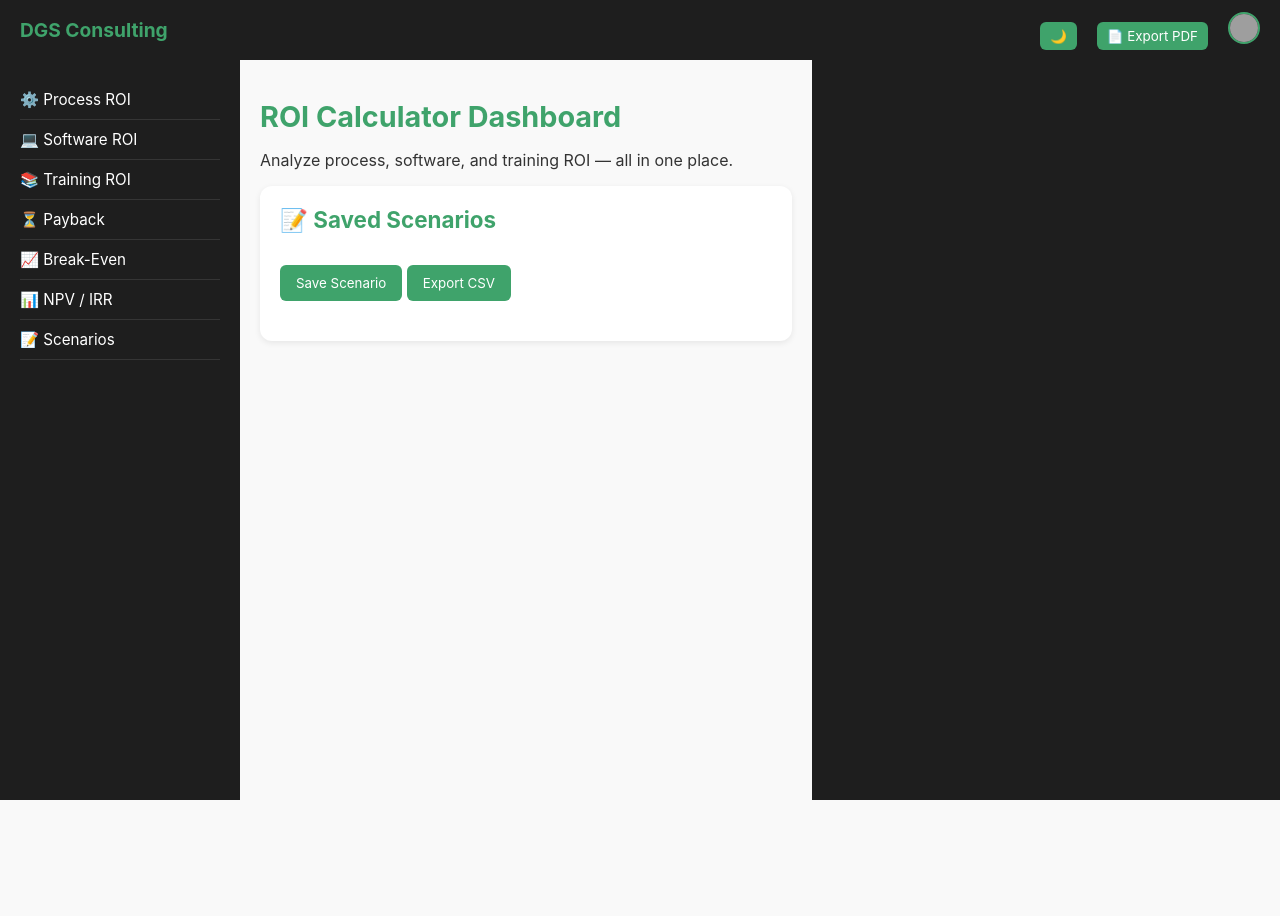
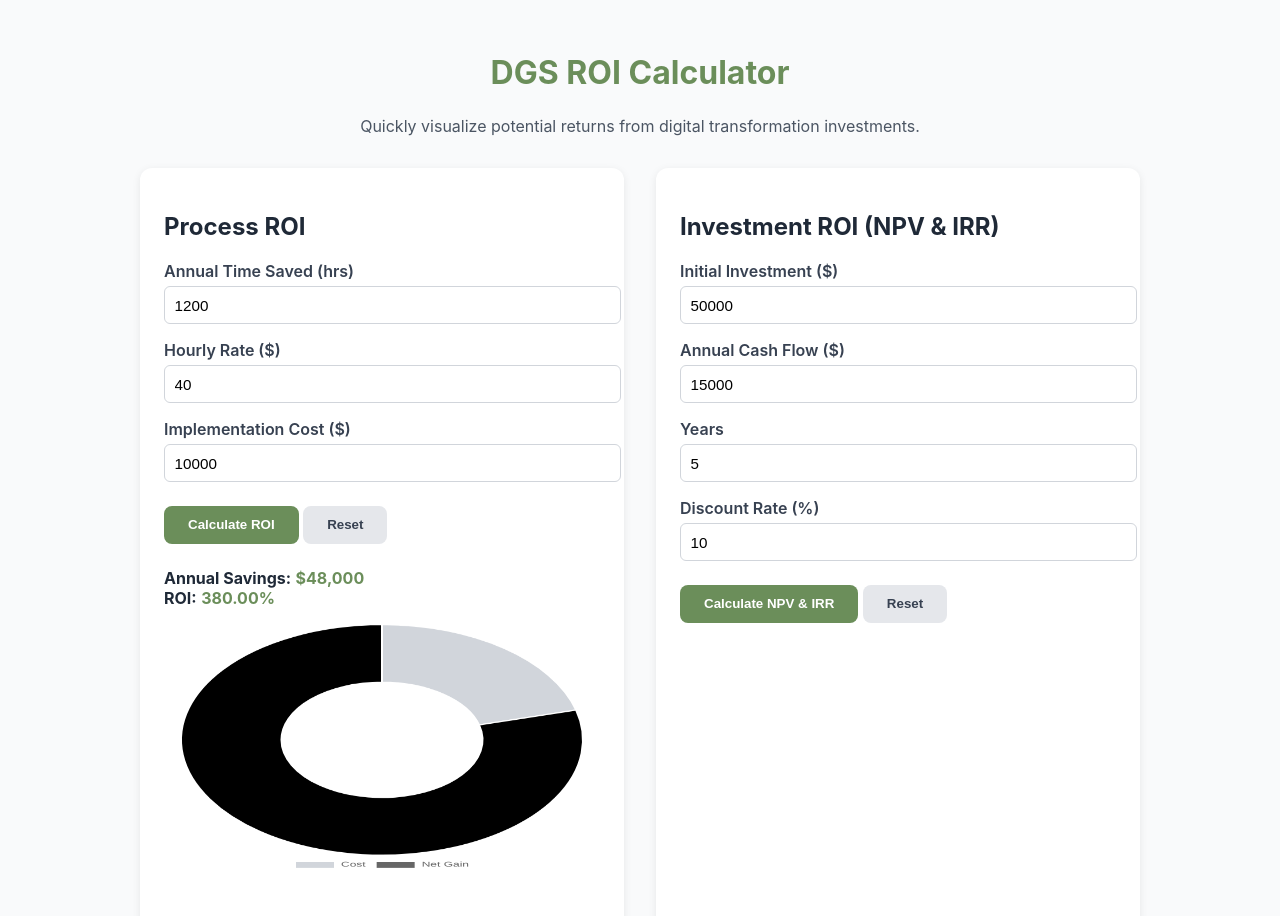
Before and after one commit to DGSConsulting/ROI-Calculator-Suite, a plain HTML site: page index.html in a window 1280 px wide. Before the commit the page ends 800 px from the top, so only its background shows below. Drawn offline with nearby package versions, Linux system fonts and the light colour scheme; grey boxes are pictures that could not be loaded.

Commit message:
Update index.html

```diff
--- a/index.html
+++ b/index.html
@@ -1,201 +1,277 @@
 <!DOCTYPE html>
 <html lang="en">
 <head>
-  <meta charset="UTF-8"/>
-  <meta name="viewport" content="width=device-width, initial-scale=1.0"/>
-  <title>DGS ROI Calculator Suite</title>
-  <script src="https://cdn.jsdelivr.net/npm/chart.js"></script>
+  <meta charset="UTF-8" />
+  <meta name="viewport" content="width=device-width, initial-scale=1.0" />
+  <title>DGS ROI Calculator - Refined</title>
   <style>
     :root {
-      --green: #3fa36b;
-      --dark: #1e1e1e;
-      --gray: #dcdcdc;
-      --light: #f9f9f9;
-      --text: #333;
-    }
-    [data-theme="dark"] {
-      --light: #121212;
-      --text: #f1f1f1;
-      --gray: #2a2a2a;
-      --dark: #000;
+      --primary: #6B8E5A;
+      --accent: #9CAF88;
+      --dark: #1f2937;
+      --light: #f9fafb;
+      --border: #d1d5db;
+      --radius: 12px;
+      --shadow: 0 2px 8px rgba(0,0,0,0.08);
     }
 
-    * { box-sizing: border-box; font-family: "Inter", sans-serif; }
     body {
+      font-family: 'Inter', sans-serif;
+      background: var(--light);
+      color: var(--dark);
       margin: 0;
+      padding: 2rem;
       display: flex;
-      background: var(--light);
-      color: var(--text);
-      height: 100vh;
-      transition: background 0.3s, color 0.3s;
+      flex-direction: column;
+      align-items: center;
+      min-height: 100vh;
     }
 
-    .topbar {
-      position: fixed;
-      top: 0; left: 0; right: 0;
-      height: 60px;
-      background: var(--dark);
-      display: flex;
-      align-items: center;
-      justify-content: space-between;
-      padding: 0 20px;
-      z-index: 1000;
-    }
-    .logo { color: var(--green); font-weight: bold; font-size: 1.2rem; }
-    .topbar-right { display: flex; align-items: center; gap: 20px; }
-    .toggle-btn {
-      background: var(--green); color: white; padding: 6px 10px;
-      border: none; border-radius: 6px; cursor: pointer;
-    }
-    .profile-menu { position: relative; cursor: pointer; }
-    .profile-menu img { width: 32px; height: 32px; border-radius: 50%; border: 2px solid var(--green); }
-    .dropdown {
-      display: none; position: absolute; top: 40px; right: 0;
-      background: white; color: #333; border-radius: 6px; overflow: hidden;
-      box-shadow: 0 2px 8px rgba(0,0,0,0.15); min-width: 150px;
-    }
-    .dropdown.dark { background: #222; color: #f1f1f1; }
-    .dropdown a {
-      display: block; padding: 10px; text-decoration: none; color: inherit;
-    }
-    .dropdown a:hover { background: var(--green); color: white; }
-    .profile-menu.active .dropdown { display: block; }
-
-    .sidebar {
-      width: 240px;
-      background: var(--dark);
-      color: white;
-      display: flex;
-      flex-direction: column;
-      padding: 80px 20px 20px;
-    }
-    .sidebar a {
-      color: white; text-decoration: none;
-      padding: 10px 0; display: block;
-      font-size: 0.95rem;
-      border-bottom: 1px solid rgba(255,255,255,0.1);
-    }
-    .sidebar a:hover { color: var(--green); }
-
-    .main {
-      flex: 1;
-      padding: 80px 20px 20px;
-      overflow-y: auto;
-    }
-    h1 { color: var(--green); font-size: 1.8rem; margin-bottom: 0.5rem; }
-    .section {
-      background: white; padding: 20px; margin-bottom: 20px;
-      border-radius: 12px; box-shadow: 0 2px 6px rgba(0,0,0,0.08);
-      transition: background 0.3s, color 0.3s;
-    }
-    [data-theme="dark"] .section {
-      background: #1e1e1e; color: var(--text);
-      box-shadow: 0 2px 6px rgba(255,255,255,0.05);
-    }
-    .section h2 { margin-top: 0; font-size: 1.4rem; color: var(--green); }
-    label { display: block; margin-top: 10px; font-size: 0.9rem; }
-    input {
-      width: 100%; padding: 8px; margin-top: 4px;
-      border: 1px solid var(--gray); border-radius: 6px;
-      background: var(--light); color: var(--text);
-    }
-    button {
-      background: var(--green); color: white;
-      border: none; padding: 10px 16px; margin-top: 12px;
-      border-radius: 6px; cursor: pointer;
-      transition: background 0.3s;
-    }
-    button:hover { background: #318d5a; }
-    .result { font-weight: bold; margin-top: 10px; }
-    canvas { margin-top: 15px; }
-    .scenarios { margin-top: 20px; }
-    .scenario-item {
-      background: #f1f1f1; padding: 10px; border-radius: 8px; margin-top: 8px;
-    }
-    [data-theme="dark"] .scenario-item { background: #2a2a2a; }
-
-    footer {
-      text-align: center;
-      padding: 20px;
-      background: var(--dark);
-      color: white;
-      margin-top: 20px;
+    h1 {
+      color: var(--primary);
+      margin-bottom: 0.5rem;
     }
 
-    @media print {
-      body { display: block; background: white; color: black; }
-      .topbar, .sidebar, .toggle-btn { display: none !important; }
-      footer { color: black; background: white; border-top: 1px solid #ccc; }
-      .section { page-break-inside: avoid; }
+    p.subtitle {
+      color: #4b5563;
+      margin-bottom: 2rem;
+    }
+
+    .calculator-container {
+      display: grid;
+      grid-template-columns: 1fr 1fr;
+      gap: 2rem;
+      max-width: 1000px;
+      width: 100%;
+    }
+
+    .card {
+      background: #fff;
+      border-radius: var(--radius);
+      box-shadow: var(--shadow);
+      padding: 1.5rem;
+      transition: transform 0.2s ease, box-shadow 0.2s ease;
+    }
+    .card:hover {
+      transform: translateY(-4px);
+      box-shadow: 0 4px 12px rgba(0,0,0,0.12);
+    }
+
+    label {
+      font-weight: 600;
+      display: block;
+      margin-top: 1rem;
+      color: #374151;
+    }
+
+    input {
+      width: 100%;
+      padding: 0.6rem;
+      margin-top: 0.3rem;
+      border: 1px solid var(--border);
+      border-radius: 6px;
+      font-size: 0.95rem;
+    }
+
+    button {
+      margin-top: 1.5rem;
+      background: var(--primary);
+      border: none;
+      color: #fff;
+      padding: 0.7rem 1.5rem;
+      border-radius: 8px;
+      font-weight: 600;
+      cursor: pointer;
+      transition: background 0.2s ease;
+    }
+    button:hover { background: #557343; }
+    button.secondary { background: #e5e7eb; color: #374151; }
+    button.secondary:hover { background: #d1d5db; }
+
+    .result {
+      margin-top: 1.5rem;
+      font-size: 1rem;
+      color: var(--dark);
+    }
+
+    .result-value {
+      font-weight: 700;
+      color: var(--primary);
+    }
+
+    canvas {
+      width: 100% !important;
+      height: 250px !important;
+      margin-top: 1rem;
+    }
+
+    @media (max-width: 800px) {
+      .calculator-container { grid-template-columns: 1fr; }
     }
   </style>
 </head>
-<body data-theme="light">
+<body>
+  <h1>DGS ROI Calculator</h1>
+  <p class="subtitle">Quickly visualize potential returns from digital transformation investments.</p>
 
-  <div class="topbar">
-    <div class="logo">DGS Consulting</div>
-    <div class="topbar-right">
-      <button class="toggle-btn" onclick="toggleTheme()">🌙</button>
-      <button class="toggle-btn" onclick="exportPDF()">📄 Export PDF</button>
-      <div class="profile-menu" onclick="toggleProfileMenu()">
-        <img src="https://i.pravatar.cc/100" alt="User">
-        <div class="dropdown">
-          <a href="#">Profile</a>
-          <a href="#">Settings</a>
-          <a href="#">Logout</a>
-        </div>
-      </div>
+  <div class="calculator-container">
+    <div class="card">
+      <h2>Process ROI</h2>
+      <label>Annual Time Saved (hrs)</label>
+      <input id="processHours" type="number" value="1200" />
+
+      <label>Hourly Rate ($)</label>
+      <input id="hourlyRate" type="number" value="40" />
+
+      <label>Implementation Cost ($)</label>
+      <input id="implementationCost" type="number" value="10000" />
+
+      <button id="calcProcess">Calculate ROI</button>
+      <button id="resetProcess" class="secondary">Reset</button>
+
+      <div class="result" id="processResult"></div>
+      <canvas id="processChart"></canvas>
+    </div>
+
+    <div class="card">
+      <h2>Investment ROI (NPV & IRR)</h2>
+      <label>Initial Investment ($)</label>
+      <input id="investment" type="number" value="50000" />
+
+      <label>Annual Cash Flow ($)</label>
+      <input id="cashFlow" type="number" value="15000" />
+
+      <label>Years</label>
+      <input id="years" type="number" value="5" />
+
+      <label>Discount Rate (%)</label>
+      <input id="discountRate" type="number" value="10" />
+
+      <button id="calcNPV">Calculate NPV & IRR</button>
+      <button id="resetNPV" class="secondary">Reset</button>
+
+      <div class="result" id="npvResult"></div>
+      <canvas id="npvChart"></canvas>
     </div>
   </div>
 
-  <div class="sidebar">
-    <a href="#process">⚙️ Process ROI</a>
-    <a href="#software">💻 Software ROI</a>
-    <a href="#training">📚 Training ROI</a>
-    <a href="#payback">⏳ Payback</a>
-    <a href="#break-even">📈 Break-Even</a>
-    <a href="#npv">📊 NPV / IRR</a>
-    <a href="#scenarios">📝 Scenarios</a>
-  </div>
+  <script src="https://cdn.jsdelivr.net/npm/chart.js"></script>
+  <script>
+    const processBtn = document.getElementById('calcProcess');
+    const resetProcessBtn = document.getElementById('resetProcess');
+    const npvBtn = document.getElementById('calcNPV');
+    const resetNPVBtn = document.getElementById('resetNPV');
 
-  <div class="main">
-    <h1>ROI Calculator Dashboard</h1>
-    <p>Analyze process, software, and training ROI — all in one place.</p>
+    let processChart, npvChart;
 
-    <!-- ROI sections... (same as previous version, unchanged for brevity) -->
+    processBtn.addEventListener('click', calcProcessROI);
+    resetProcessBtn.addEventListener('click', resetProcess);
+    npvBtn.addEventListener('click', calcNPV);
+    resetNPVBtn.addEventListener('click', resetNPV);
 
-    <div class="section" id="scenarios">
-      <h2>📝 Saved Scenarios</h2>
-      <button onclick="saveScenario()">Save Scenario</button>
-      <button onclick="exportCSV()">Export CSV</button>
-      <div class="scenarios" id="scenario_list"></div>
-    </div>
+    function calcProcessROI() {
+      const hours = parseFloat(document.getElementById('processHours').value);
+      const rate = parseFloat(document.getElementById('hourlyRate').value);
+      const cost = parseFloat(document.getElementById('implementationCost').value);
+      const savings = hours * rate;
+      const roi = ((savings - cost) / cost) * 100;
 
-  </div>
+      document.getElementById('processResult').innerHTML =
+        `<div><strong>Annual Savings:</strong> <span class='result-value'>$${savings.toLocaleString()}</span></div>
+         <div><strong>ROI:</strong> <span class='result-value'>${roi.toFixed(2)}%</span></div>`;
 
-  <footer>
-    © 2025 DGS Consulting — ROI Calculator Suite | <a href="#" style="color:#3fa36b;">Privacy</a>
-  </footer>
-
-  <script>
-    // (All previous ROI calculation + chart logic remains exactly the same...)
-
-    function exportPDF(){
-      window.print();
-    }
-
-    function toggleTheme(){
-      const body=document.body;
-      const newTheme=body.getAttribute('data-theme')==='light'?'dark':'light';
-      body.setAttribute('data-theme',newTheme);
-      document.querySelectorAll('.dropdown').forEach(d=>{
-        d.classList.toggle('dark',newTheme==='dark');
+      const data = [cost, savings - cost];
+      const ctx = document.getElementById('processChart').getContext('2d');
+      if (processChart) processChart.destroy();
+      processChart = new Chart(ctx, {
+        type: 'doughnut',
+        data: {
+          labels: ['Cost', 'Net Gain'],
+          datasets: [{
+            data,
+            backgroundColor: ['#d1d5db', 'var(--primary)'],
+          }]
+        },
+        options: {
+          plugins: { legend: { position: 'bottom' } }
+        }
       });
     }
 
-    function toggleProfileMenu(){
-      document.querySelector('.profile-menu').classList.toggle('active');
+    function calcNPV() {
+      const invest = parseFloat(document.getElementById('investment').value);
+      const cashFlow = parseFloat(document.getElementById('cashFlow').value);
+      const years = parseInt(document.getElementById('years').value);
+      const discountRate = parseFloat(document.getElementById('discountRate').value) / 100;
+
+      let npv = -invest;
+      let values = [-invest];
+      for (let t = 1; t <= years; t++) {
+        const discounted = cashFlow / Math.pow(1 + discountRate, t);
+        npv += discounted;
+        values.push(discounted);
+      }
+
+      const irr = computeIRR([-invest, ...Array(years).fill(cashFlow)]) * 100;
+      document.getElementById('npvResult').innerHTML =
+        `<div><strong>NPV:</strong> <span class='result-value'>$${npv.toLocaleString(undefined, {maximumFractionDigits:2})}</span></div>
+         <div><strong>IRR:</strong> <span class='result-value'>${irr.toFixed(2)}%</span></div>`;
+
+      const ctx = document.getElementById('npvChart').getContext('2d');
+      if (npvChart) npvChart.destroy();
+      npvChart = new Chart(ctx, {
+        type: 'bar',
+        data: {
+          labels: ['Investment', ...Array.from({length: years}, (_, i) => 'Year ' + (i+1))],
+          datasets: [{
+            label: 'Cash Flow',
+            data: values,
+            backgroundColor: 'var(--accent)'
+          }]
+        },
+        options: {
+          plugins: { legend: { display: false } },
+          scales: {
+            y: {
+              ticks: {
+                callback: v => '$' + v.toLocaleString()
+              }
+            }
+          }
+        }
+      });
     }
+
+    function computeIRR(values) {
+      let minRate = -0.99, maxRate = 1, guess = 0.1;
+      const npv = r => values.reduce((acc, val, i) => acc + val / Math.pow(1 + r, i), 0);
+      for (let i = 0; i < 100; i++) {
+        const npvGuess = npv(guess);
+        if (Math.abs(npvGuess) < 1e-6) break;
+        guess = npvGuess > 0 ? (guess + maxRate) / 2 : (guess + minRate) / 2;
+      }
+      return guess;
+    }
+
+    function resetProcess() {
+      document.getElementById('processHours').value = 1200;
+      document.getElementById('hourlyRate').value = 40;
+      document.getElementById('implementationCost').value = 10000;
+      document.getElementById('processResult').innerHTML = '';
+      if (processChart) processChart.destroy();
+    }
+
+    function resetNPV() {
+      document.getElementById('investment').value = 50000;
+      document.getElementById('cashFlow').value = 15000;
+      document.getElementById('years').value = 5;
+      document.getElementById('discountRate').value = 10;
+      document.getElementById('npvResult').innerHTML = '';
+      if (npvChart) npvChart.destroy();
+    }
+
+    // Auto-init example on load
+    calcProcessROI();
   </script>
 </body>
 </html>
```
